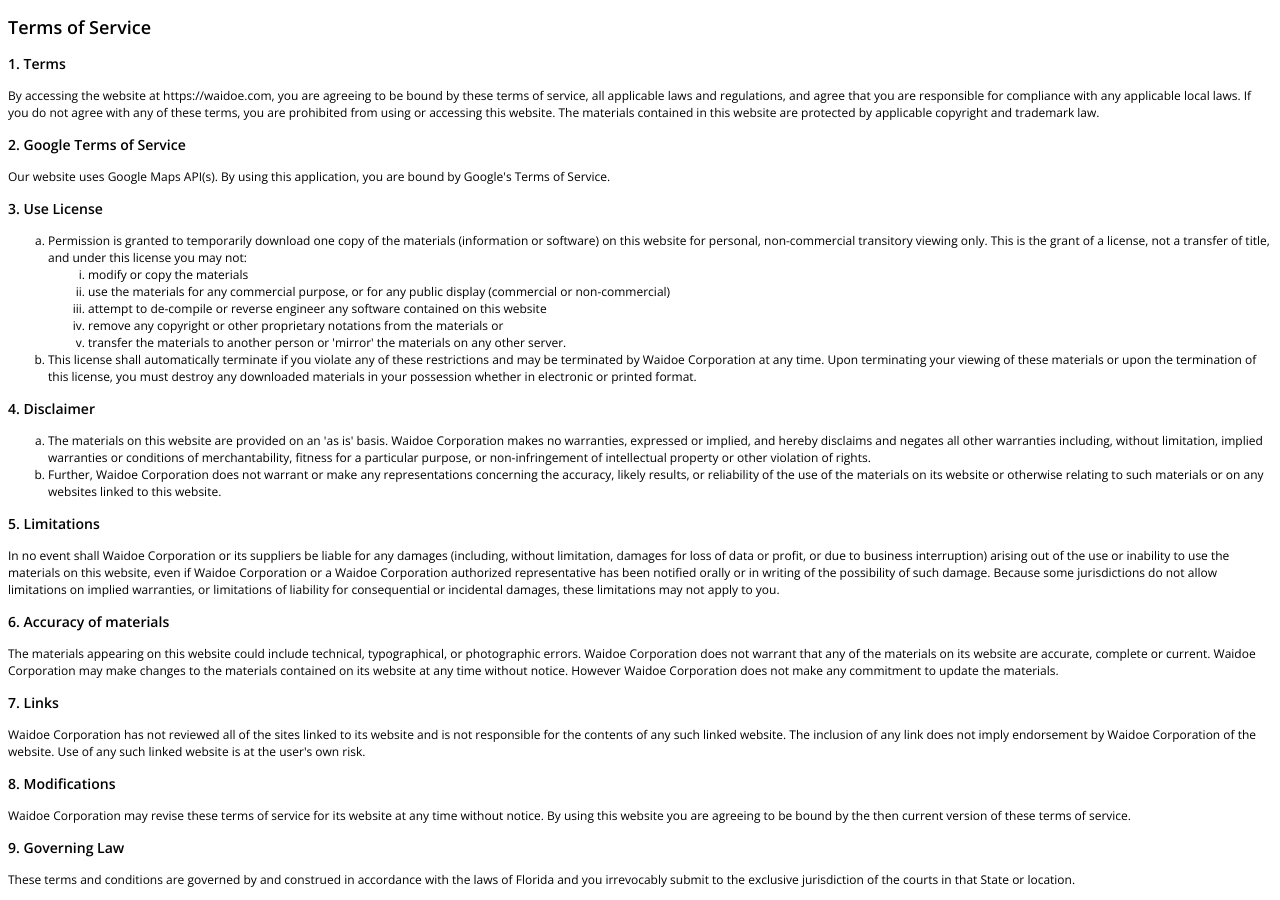
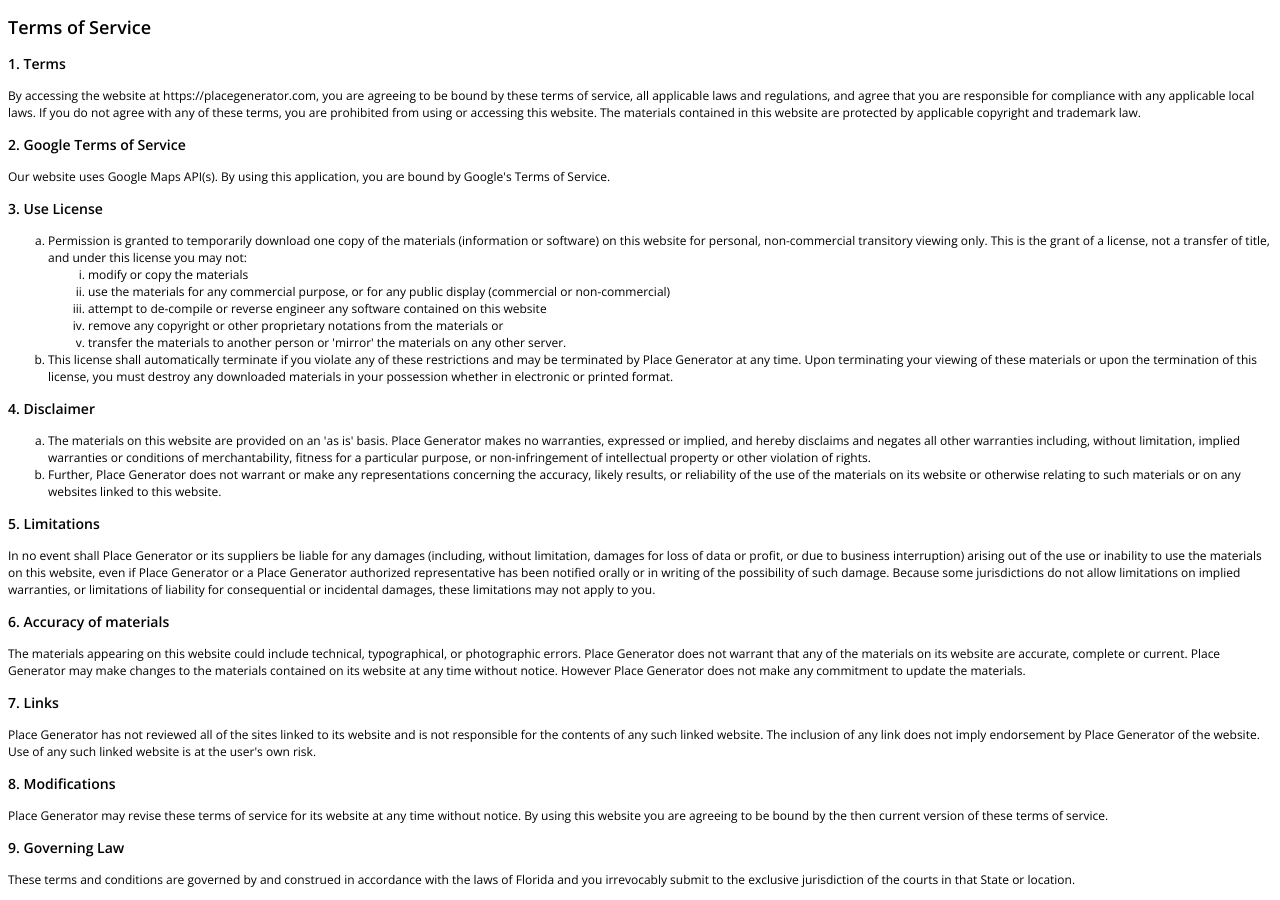
Before and after one commit to nortonbrooke/PlaceGenerator, a React (Create React App) app: page /terms in a window 1280 px wide. Built offline with nearby package versions, Linux system fonts and the light colour scheme.

Commit message:
Update app name

```diff
--- a/package.json
+++ b/package.json
@@ -1,10 +1,10 @@
 {
-  "name": "waidoe-web",
-  "version": "2.0.0",
+  "name": "PlaceGenerator",
+  "version": "2.5.0",
   "private": true,
   "author": {
     "name": "Brooke Norton",
-    "email": "brookemorgannorton@gmail.com",
+    "email": "nortonbrooke60@gmail.com",
     "url": "https://www.brookemnorton.com"
   },
   "license": "NO LICENSE",
--- a/public/index.html
+++ b/public/index.html
@@ -22,8 +22,8 @@
       work correctly both with client-side routing and a non-root public URL.
       Learn how to configure a non-root public URL by running `npm run build`.
     -->
-    <title>Restaurant and Entertainment Generator</title>
-    <meta name="description" content="Can't decide where to eat? Figure out where to get food by generating random restaurants nearby. Want to explore fun things to do? Discover where to hang out by generating random places nearby for entertainment. Waidoe’s Restaurant and Entertainment Generator is powered by Google to find places near you."/>
+    <title>Place Generator</title>
+    <meta name="description" content="Can't decide where to eat? Figure out where to get food by generating a restaurant nearby. Want to explore fun things to do? Discover where to hang out by generating a place nearby for entertainment. Place Generator is powered by Google to find places near you."/>
     <link href="https://fonts.googleapis.com/css?family=Open+Sans:400,600" rel="stylesheet">
     <!-- Global site tag (gtag.js) - Google Analytics -->
     <script async src="https://www.googletagmanager.com/gtag/js?id=UA-155985212-1"></script>
--- a/src/components/Footer/Footer.js
+++ b/src/components/Footer/Footer.js
@@ -4,7 +4,7 @@
 
 const Footer = () => {
   return (<footer className='footer'>
-    <a href='mailto:brooke@waidoe.com'>Contact</a>
+    <a href='mailto:nortonbrooke60@gmail.com'>Contact</a>
     <Link to='/terms'>Terms</Link>
     <Link to='/privacy'>Privacy</Link>
   </footer>)
--- a/src/components/Header/Header.js
+++ b/src/components/Header/Header.js
@@ -7,7 +7,7 @@
   return <header className='header'>
     <img src={nightMode ? LogoLight : LogoDark}
       height={28}
-      alt='waidoe'
+      alt='Place Generator'
       className='logo'
       title='way&#x2022;doe' />
   </header>
--- a/src/views/Bubbles/Bubbles.css
+++ b/src/views/Bubbles/Bubbles.css
@@ -32,4 +32,5 @@
     font-weight: 600;
     flex-flow: column nowrap;
     z-index: 1000;
+    transition: all 0.6s ease-in-out;
 }
--- a/src/views/Legal/CookiePolicy.js
+++ b/src/views/Legal/CookiePolicy.js
@@ -6,7 +6,7 @@
       <h2>Cookie Policy</h2>
       <p>
         We use cookies to help improve your experience of{" "}
-        <a href="https://waidoe.com">https://waidoe.com</a>. This cookie
+        <a href="https://placegenerator.com">https://placegenerator.com</a>. This cookie
         policy is part of the privacy policy, and covers the
         use of cookies between your device and our website. We also provide
         basic information on third-party services we may use, who may also use
@@ -16,7 +16,7 @@
       <p>
         If you don’t wish to accept cookies from us, you should instruct your
         browser to refuse cookies from{" "}
-        <a href="https://waidoe.com">https://waidoe.com</a>, with the
+        <a href="https://placegenerator.com">https://placegenerator.com</a>, with the
         understanding that we may be unable to provide you with some of your
         desired content and services.
       </p>
--- a/src/views/Legal/PrivacyPolicy.js
+++ b/src/views/Legal/PrivacyPolicy.js
@@ -8,7 +8,7 @@
       <p>
         Your privacy is important to us. It is our policy to
         respect your privacy regarding any information we may collect from you
-        across our website, <a href='https://waidoe.com'>https://waidoe.com</a>,
+        across our website, <a href='https://placegenerator.com'>https://placegenerator.com</a>,
         and other websites we own and operate.
       </p>
       <h3>1. Information we collect</h3>
@@ -320,18 +320,18 @@
         we will ask you to re-consent to the amended privacy policy.
       </p>
       <p>
-        <strong>Waidoe Corporation Data Controller</strong>
+        <strong>Data Controller</strong>
         <br />
         Brooke Norton
         <br />
-        brooke@waidoe.com
+        nortonbrooke60@gmail.com
       </p>
       <p>
-        <strong>Waidoe Corporation Data Protection Officer</strong>
+        <strong>Data Protection Officer</strong>
         <br />
         Brooke Norton
         <br />
-        brooke@waidoe.com
+        nortonbrooke60@gmail.com
       </p>
       <p>This policy is effective as of 12 February 2019.</p>
     </div>
--- a/src/views/Legal/TermsOfService.js
+++ b/src/views/Legal/TermsOfService.js
@@ -7,7 +7,7 @@
       <h3>1. Terms</h3>
       <p>
         By accessing the website at{' '}
-        <a href='https://waidoe.com'>https://waidoe.com</a>, you are agreeing
+        <a href='https://placegenerator.com'>https://placegenerator.com</a>, you are agreeing
         to be bound by these terms of service, all applicable laws and
         regulations, and agree that you are responsible for compliance with
         any applicable local laws. If you do not agree with any of these
@@ -55,7 +55,7 @@
         </li>
         <li>
           This license shall automatically terminate if you violate any of
-          these restrictions and may be terminated by Waidoe Corporation at
+          these restrictions and may be terminated by Place Generator at
           any time. Upon terminating your viewing of these materials or upon
           the termination of this license, you must destroy any downloaded
           materials in your possession whether in electronic or printed
@@ -66,7 +66,7 @@
       <ol type='a'>
         <li>
           The materials on this website are provided on an 'as
-          is' basis. Waidoe Corporation makes no warranties, expressed or
+          is' basis. Place Generator makes no warranties, expressed or
           implied, and hereby disclaims and negates all other warranties
           including, without limitation, implied warranties or conditions of
           merchantability, fitness for a particular purpose, or
@@ -74,7 +74,7 @@
           rights.
         </li>
         <li>
-          Further, Waidoe Corporation does not warrant or make any
+          Further, Place Generator does not warrant or make any
           representations concerning the accuracy, likely results, or
           reliability of the use of the materials on its website or otherwise
           relating to such materials or on any websites linked to this website.
@@ -82,11 +82,11 @@
       </ol>
       <h3>5. Limitations</h3>
       <p>
-        In no event shall Waidoe Corporation or its suppliers be liable for
+        In no event shall Place Generator or its suppliers be liable for
         any damages (including, without limitation, damages for loss of data
         or profit, or due to business interruption) arising out of the use or
         inability to use the materials on this website, even
-        if Waidoe Corporation or a Waidoe Corporation authorized
+        if Place Generator or a Place Generator authorized
         representative has been notified orally or in writing of the
         possibility of such damage. Because some jurisdictions do not allow
         limitations on implied warranties, or limitations of liability for
@@ -96,24 +96,24 @@
       <h3>6. Accuracy of materials</h3>
       <p>
         The materials appearing on this website could include
-        technical, typographical, or photographic errors. Waidoe Corporation
+        technical, typographical, or photographic errors. Place Generator
         does not warrant that any of the materials on its website are
-        accurate, complete or current. Waidoe Corporation may make changes to
+        accurate, complete or current. Place Generator may make changes to
         the materials contained on its website at any time without notice.
-        However Waidoe Corporation does not make any commitment to update the
+        However Place Generator does not make any commitment to update the
         materials.
       </p>
       <h3>7. Links</h3>
       <p>
-        Waidoe Corporation has not reviewed all of the sites linked to its
+        Place Generator has not reviewed all of the sites linked to its
         website and is not responsible for the contents of any such linked
-        website. The inclusion of any link does not imply endorsement by Waidoe
-        Corporation of the website. Use of any such linked website is at the
+        website. The inclusion of any link does not imply endorsement by Place Generator
+        of the website. Use of any such linked website is at the
         user's own risk.
       </p>
       <h3>8. Modifications</h3>
       <p>
-        Waidoe Corporation may revise these terms of service for its website
+        Place Generator may revise these terms of service for its website
         at any time without notice. By using this website you are agreeing to
         be bound by the then current version of these terms of service.
       </p>
--- a/src/views/Place/Place.js
+++ b/src/views/Place/Place.js
@@ -98,7 +98,7 @@
         </div>}
       </div> : detail === null ? <div class='detail'>Detail not available</div> :
           <button className='small'
-            onClick={() => getDetail()}>Detail</button>}
+            onClick={() => getDetail()}>Details</button>}
     </div>)
   }
 }
```
Also changed, not shown: 13 other files (tests, documents, lock files or other folders).
